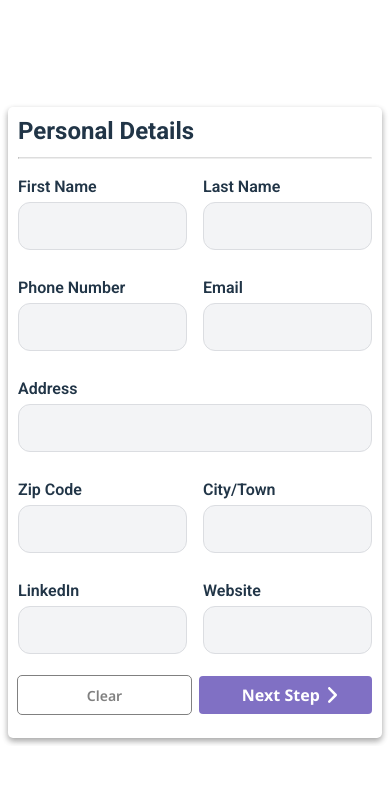
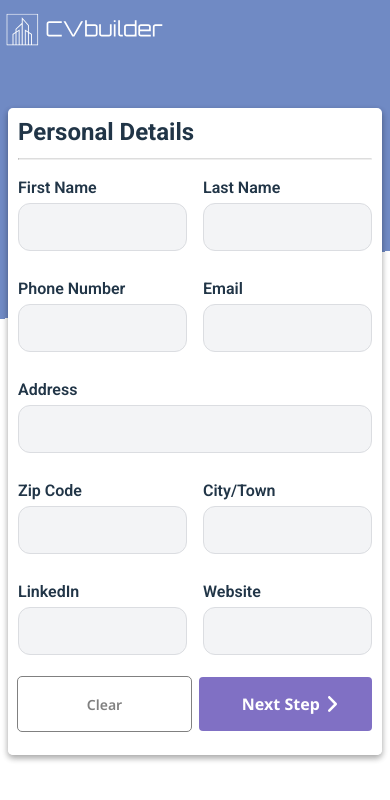
Before and after one commit to Edward-Rodriguez/cv-application, a React (Vite) app: page / in a window 390 px wide. Shown: the top 800 px of the page. Built offline with nearby package versions, Linux system fonts and the light colour scheme.

Commit message:
Add logo

```diff
--- a/src/App.css
+++ b/src/App.css
@@ -2,6 +2,10 @@
   width: 100%;
   padding: 2rem;
   text-align: center;
+}
+
+fieldset {
+  background-color: white;
 }
 
 @media (max-width: 700px) {
--- a/src/App.jsx
+++ b/src/App.jsx
@@ -7,6 +7,7 @@ import { SECTIONS } from './consts/headings';
 import { CSS_CLASSES, USER_FIELDS } from './consts/input';
 import WorkExperience from './components/WorkExperience';
 import Template from './components/Template';
+import Logo from './components/Logo';
 import {
   initPersonalDetails,
   initEduEntry,
@@ -106,6 +107,7 @@ function App() {
 
   return (
     <>
+      <Logo />
       <section className={CSS_CLASSES.FORM_SECTION}>
         <form>
           {/* <!------- Personal Information Section -------> */}
--- /dev/null
+++ b/src/components/Logo.jsx
@@ -0,0 +1,10 @@
+import LogoIcon from '../assets/logo-nobg-cropped.svg';
+import '../styles/Logo.css';
+
+export default function Logo() {
+  return (
+    <div className='logo-container'>
+      <img id='logo' src={LogoIcon} alt='logo' />
+    </div>
+  );
+}
--- a/src/index.css
+++ b/src/index.css
@@ -28,9 +28,12 @@ html {
 body {
   margin: 0;
   display: flex;
-  place-items: center;
+  justify-content: center;
+  padding-top: 250px;
   min-width: 320px;
   min-height: 100vh;
+  background: linear-gradient(170deg, #708ac4 35%, #ffffff 30%);
+  background-repeat: no-repeat;
 }
 
 h1 {
@@ -50,3 +53,9 @@ h1 {
     background-color: #f9f9f9;
   }
 }
+
+@media (max-width: 700px) {
+  body {
+    padding-top: 100px;
+  }
+}
--- a/src/styles/Button.css
+++ b/src/styles/Button.css
@@ -22,7 +22,7 @@
   font-family: 'Noto Sans', sans-serif;
   font-weight: 600;
   font-size: 14px;
-  padding: 8px 16px;
+  padding: 16px 24px;
   background-color: initial;
   color: grey;
   outline: 1px solid grey;
@@ -136,6 +136,10 @@ button[name='nextstep'] .btn-icon {
     row-gap: 8px;
   }
 
+  .btn-grp button {
+    padding: 16px 24px;
+  }
+
   button[name='clear'] {
     grid-column: 1;
     grid-row: 1;
--- /dev/null
+++ b/src/styles/Logo.css
@@ -0,0 +1,31 @@
+.logo-container {
+  max-width: 800px;
+  display: flex;
+  position: absolute;
+  top: 20px;
+  left: -150px;
+  right: 0;
+  margin: auto;
+  padding: 0px 20px;
+}
+
+#logo {
+  height: 50px;
+}
+
+@media (max-width: 900px) {
+  .logo-container {
+    left: 0;
+  }
+}
+
+@media (max-width: 700px) {
+  .logo-container {
+    top: 10px;
+    padding: 0px;
+  }
+
+  #logo {
+    height: 36px;
+  }
+}
--- a/src/styles/Template.css
+++ b/src/styles/Template.css
@@ -1,5 +1,6 @@
 .template-container {
   max-width: 800px;
+  background-color: white;
   border-radius: 5px;
   box-shadow:
     rgba(0, 0, 0, 0.16) 0px 3px 6px,
@@ -11,7 +12,8 @@
 
 .template-header {
   width: 100%;
-  background-color: rgb(63, 101, 146);
+  /* background-color: rgb(63, 101, 146); */
+  background-color: #4c6cb5;
   color: aliceblue;
   font-size: 48px;
   text-align: left;
@@ -27,6 +29,12 @@
   margin-top: 24px;
   justify-content: center;
   border: none;
+  padding: 16px 24px;
+  background-color: rgb(175, 175, 175);
+}
+
+.template-container button[name='previous']:hover {
+  background-color: rgb(150, 150, 150);
 }
 
 @media (max-width: 700px) {
```
Also changed, not shown: src/assets/logo-nobg-cropped.svg (added), src/assets/logo-nobg.svg (added).
